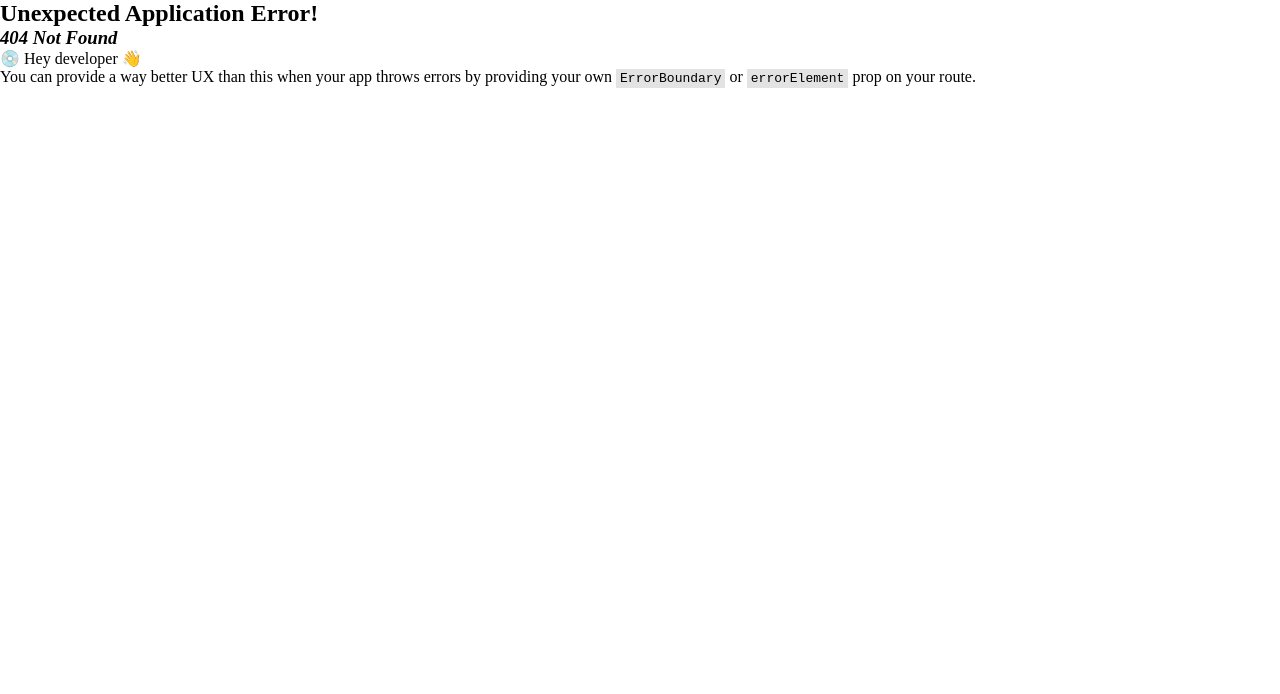
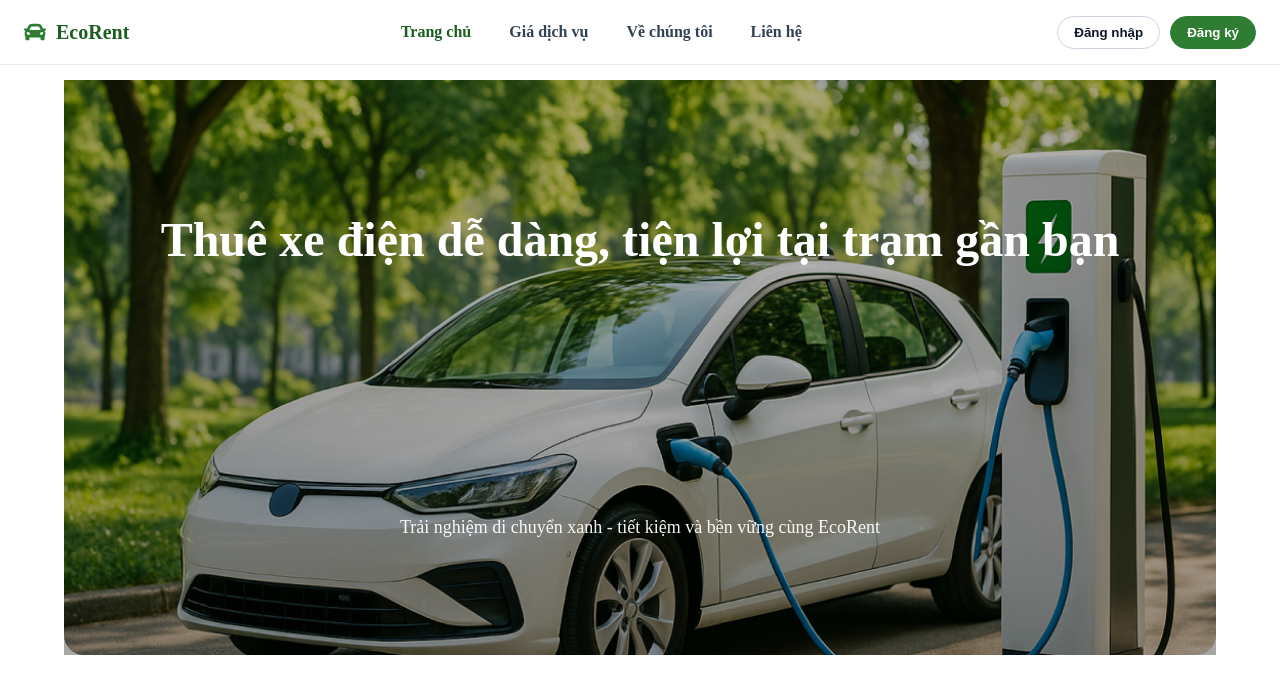
Before and after one commit to nhathuyck1/adminDashboard, a React (Vite) app: page /homePage in a window 1280 px wide. Before the commit this address had no page. Shown: the top 694 px of the page. Built offline with nearby package versions, Linux system fonts and the light colour scheme.

Commit message:
add homepage

```diff
--- a/package.json
+++ b/package.json
@@ -14,6 +14,7 @@
     "axios": "^1.12.2",
     "react": "^19.1.1",
     "react-dom": "^19.1.1",
+    "react-icons": "^5.5.0",
     "react-router-dom": "^7.9.1"
   },
   "devDependencies": {
--- a/src/App.jsx
+++ b/src/App.jsx
@@ -4,6 +4,7 @@ import ManageOrder from "./page/order";
 import { createBrowserRouter, RouterProvider } from "react-router-dom";
 import ManageCustomer from "./page/customer";
 import RentingManagement from "./page/renting";
+import HomePage from "./components/homepage";
 
 function App() {
   const router = createBrowserRouter([
@@ -29,6 +30,10 @@ function App() {
         },
       ],
     },
+    {
+      path: "/homePage",
+      element: <HomePage />,
+    },
   ]);
   return (
     <>
--- /dev/null
+++ b/src/components/homepage/homePage.css
@@ -0,0 +1,143 @@
+/* ===== NAVBAR ===== */
+.navbar {
+    height: 64px;
+    padding: 0 24px;
+    display: flex;
+    align-items: center;
+    gap: 24px;
+    position: sticky;
+    top: 0;
+    z-index: 50;
+    background: rgba(255, 255, 255, 0.95);
+    backdrop-filter: saturate(140%) blur(8px);
+    border-bottom: 1px solid #e5e7eb;
+}
+
+.nav-left {
+    display: flex;
+    align-items: center;
+    gap: 10px;
+}
+
+.brand {
+    font-weight: 800;
+    font-size: 20px;
+    color: #1b5e20;
+}
+
+.brand-icon {
+    color: #2e7d32;
+    font-size: 22px;
+}
+
+.nav-links {
+    display: flex;
+    gap: 18px;
+    flex: 1;
+    margin-left: 16px;
+    justify-content: center;
+}
+
+.nav-links a {
+    text-decoration: none;
+    color: #334155;
+    font-weight: 600;
+    padding: 8px 10px;
+    border-radius: 8px;
+    transition: background 0.2s;
+
+}
+
+.nav-links a:hover {
+    background: #f1f5f9;
+}
+
+.nav-links a.active {
+    color: #1b5e20;
+}
+
+.nav-actions {
+    margin-left: auto;
+    display: flex;
+    gap: 10px;
+}
+
+.btn-ghost,
+.btn-primary {
+    border-radius: 999px;
+    padding: 8px 16px;
+    font-weight: 600;
+    cursor: pointer;
+    border: 1px solid transparent;
+    transition: all 0.2s;
+}
+
+/* Ghost button */
+.btn-ghost {
+    background: transparent;
+    border-color: #cbd5e1;
+    color: #0f172a;
+}
+
+.btn-ghost:hover {
+    background: #f8fafc;
+}
+
+/* Primary button */
+.btn-primary {
+    background: #2e7d32;
+    border-color: #2e7d32;
+    color: #fff;
+}
+
+.btn-primary:hover {
+    background: #256d2c;
+}
+
+/* ===== HERO ===== */
+.hero {
+    position: relative;
+    min-height: 560px;
+    display: grid;
+    place-items: center;
+    overflow: hidden;
+    justify-self: center;
+    width: 90%;
+    margin-top:15px;
+}
+
+.hero-bg {
+    position: absolute;
+    inset: 0;
+    width: 100%;
+    height: 100%;
+    object-fit: cover;
+    filter: saturate(105%) contrast(102%);
+    border-radius: 0 0 20px 20px;
+
+}
+
+.hero-overlay {
+    position: absolute;
+    inset: 0;
+    background: linear-gradient(180deg, rgba(0, 0, 0, 0.25), rgba(0, 0, 0, 0.35));
+}
+
+.hero.content {
+    position: relative;
+    z-index: 2;
+    color: #fff;
+    text-align: center;
+    padding: 0 20px;
+}
+
+.hero.content h1 {
+    font-size: 48px;
+    font-weight: 800;
+    margin-bottom: 16px;
+}
+
+.hero.content p {
+    font-size: 18px;
+    opacity: 0.95;
+}
--- /dev/null
+++ b/src/components/homepage/index.jsx
@@ -0,0 +1,20 @@
+import Navbar from "./navbar";
+import car from "../../img/car.png";
+import "../homepage/homePage.css";
+function HomePage() {
+  return (
+    <div>
+      <Navbar />
+      <section className="hero">
+        <img className="hero-bg" src={car} alt="Car" />
+
+        <div className="hero-overlay" />
+        <div className="hero content">
+          <h1>Thuê xe điện dễ dàng, tiện lợi tại trạm gần bạn</h1>
+          <p>Trải nghiệm di chuyển xanh - tiết kiệm và bền vững cùng EcoRent</p>
+        </div>
+      </section>
+    </div>
+  );
+}
+export default HomePage;
--- /dev/null
+++ b/src/components/homepage/navbar.jsx
@@ -0,0 +1,25 @@
+import { FaCar } from "react-icons/fa";
+
+function Navbar() {
+  return (
+    <header className="navbar">
+      <div className="nav-left">
+        <FaCar className="brand-icon" />
+        <span className="brand">EcoRent</span>
+      </div>
+      <nav className="nav-links">
+        <a className="active" href="#">
+          Trang chủ
+        </a>
+        <a href="#">Giá dịch vụ</a>
+        <a href="#">Về chúng tôi</a>
+        <a href="#">Liên hệ</a>
+      </nav>
+      <div className="nav-actions">
+        <button className="btn-ghost">Đăng nhập</button>
+        <button className="btn-primary">Đăng ký</button>
+      </div>
+    </header>
+  );
+}
+export default Navbar;
```
Also changed, not shown: src/components/homepage/search.jsx (added), src/img/car.png (added), 1 other file (tests, documents, lock files or other folders).
